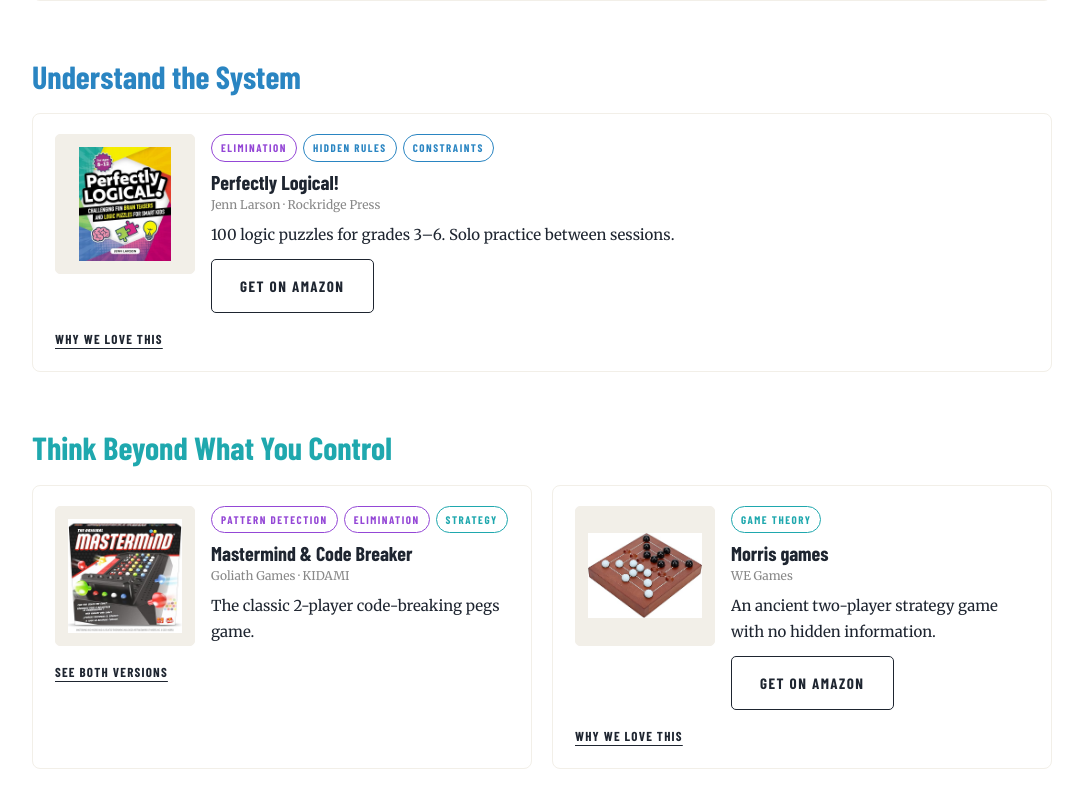
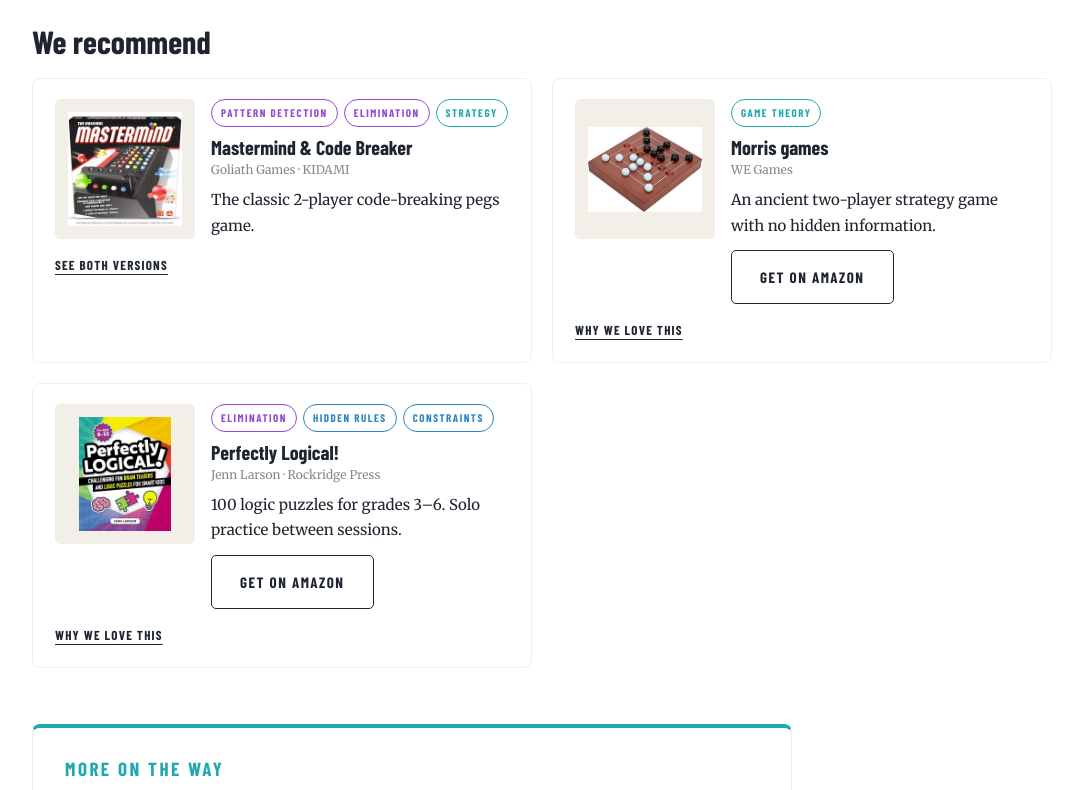
Before and after one commit to micbowers/sparkworks, a Next.js app: page /practice in a window 1280 px wide. Shown: the part 710-1500 px from the top of the page, without its empty margins (98-1181 px from the left). Built offline with nearby package versions, Linux system fonts and the light colour scheme; a web font is replaced by a local one.

Commit message:
Drop skill-section grouping on /practice (skills are tags not categories per Mike); replace with Built-by-us + We-recommend sections

```diff
--- a/app/practice/page.js
+++ b/app/practice/page.js
@@ -11,34 +11,12 @@
     "Activities, games, and class materials the Sparkworks program uses to teach critical thinking — organized by the skills they build, and recommended for practice between sessions.",
 };
 
-// Skill-section structure. Matches the program page's 4-sprint structure.
-// Mike's revision 2026-05-27: Game Theory folds into "Think Beyond What You Control" alongside Strategy.
-const SECTIONS = [
-  {
-    slug: "see-what-others-miss",
-    label: "See What Others Miss",
-    color: "purple",
-    skills: "Pattern Detection · Elimination",
-  },
-  {
-    slug: "understand-the-system",
-    label: "Understand the System",
-    color: "blue",
-    skills: "Constraints · Hidden Rules",
-  },
-  {
-    slug: "decide-without-all-the-facts",
-    label: "Decide Without All the Facts",
-    color: "ember",
-    skills: "Estimation · Elimination (under uncertainty)",
-  },
-  {
-    slug: "think-beyond-what-you-control",
-    label: "Think Beyond What You Control",
-    color: "teal",
-    skills: "Strategy · Game Theory",
-  },
-];
+// Skills are TAGS — they appear as chips on each card so parents can see at a glance
+// what each pick builds, but they do NOT determine where the card sits on the page.
+// (Mike's clarification 2026-05-27: most games and books cover multiple skill areas, so
+// trying to bucket them by skill creates arbitrary placement decisions and misses the
+// cross-cutting nature.) The page now organizes by SOURCE — Sparkworks-built vs.
+// third-party endorsements — and lets the skill chips do the discovery work within.
 
 const FAMILIES = [
   // -------- Sparkworks-built materials (multi-skill — sit outside the skill-section grouping) --------
@@ -69,7 +47,6 @@
   // -------- Game family: Mastermind & Code Breaker --------
   {
     type: "game-family",
-    section: "think-beyond-what-you-control",
     slug: "mastermind-code-breaker",
     title: "Mastermind & Code Breaker",
     subtitle: "Goliath Games · KIDAMI",
@@ -165,7 +142,6 @@
   // -------- Game family: Morris games --------
   {
     type: "game-family",
-    section: "think-beyond-what-you-control",
     slug: "morris-games",
     title: "Morris games",
     subtitle: "WE Games",
@@ -208,7 +184,6 @@
   // -------- Third-party workbook (Type B — practice-book-affiliate) --------
   {
     type: "practice-book-affiliate",
-    section: "understand-the-system",
     slug: "perfectly-logical",
     title: "Perfectly Logical!",
     subtitle: "Jenn Larson · Rockridge Press",
@@ -603,10 +578,7 @@
 
 export default function PracticePage() {
   const sparkworksBuilt = FAMILIES.filter((f) => f.sparkworksBuilt);
-  const bySection = SECTIONS.map((s) => ({
-    ...s,
-    families: FAMILIES.filter((f) => f.section === s.slug && !f.sparkworksBuilt),
-  })).filter((s) => s.families.length > 0);
+  const recommended = FAMILIES.filter((f) => !f.sparkworksBuilt);
 
   return (
     <>
@@ -624,14 +596,9 @@
       <main className="sw-page sw-body">
         {sparkworksBuilt.length > 0 && (
           <section className="sw-section" id="sparkworks-built" style={{ marginTop: 0 }}>
-            {/* Built-by-us section keeps the eyebrow (it does distinct work — signals "we made this"); skill sections below drop their eyebrow because the H2 already carries the section label. */}
-            <div className="ts-eyebrow" style={{ color: "var(--sw-spark)" }}>
+            <h2 className="ts-h2" style={{ marginTop: 0, marginBottom: 18, fontSize: "2rem" }}>
               Built by us
-            </div>
-            <h2 className="ts-h2" style={{ marginTop: 8, marginBottom: 18, fontSize: "2rem" }}>
-              Sparkworks practice books
             </h2>
-            {/* Single-card cases render full-width (no half-empty 2-col grid); 2+ cards use the standard 2-up grid. */}
             <div className={sparkworksBuilt.length > 1 ? "sw-grid-2" : undefined}>
               {sparkworksBuilt.map((f) => (
                 <ExpandableCard
@@ -646,15 +613,13 @@
           </section>
         )}
 
-        {bySection.map((s) => (
-          <section key={s.slug} className="sw-section" id={s.slug}>
-            {/* Designer 2026-05-27: dropped the redundant section eyebrow (was duplicating the H2);
-                H2 now carries the section color so the section identity reads in one element. */}
-            <h2 className="ts-h2" style={{ marginTop: 0, marginBottom: 18, fontSize: "2rem", color: `var(--sw-${s.color})` }}>
-              {s.label}
+        {recommended.length > 0 && (
+          <section className="sw-section" id="we-recommend">
+            <h2 className="ts-h2" style={{ marginTop: 0, marginBottom: 18, fontSize: "2rem" }}>
+              We recommend
             </h2>
-            <div className={s.families.length > 1 ? "sw-grid-2" : undefined}>
-              {s.families.map((f) => (
+            <div className={recommended.length > 1 ? "sw-grid-2" : undefined}>
+              {recommended.map((f) => (
                 <ExpandableCard
                   key={f.slug}
                   slug={f.slug}
@@ -665,7 +630,7 @@
               ))}
             </div>
           </section>
-        ))}
+        )}
 
         <section className="sw-section" id="subscribe">
           <div
```
